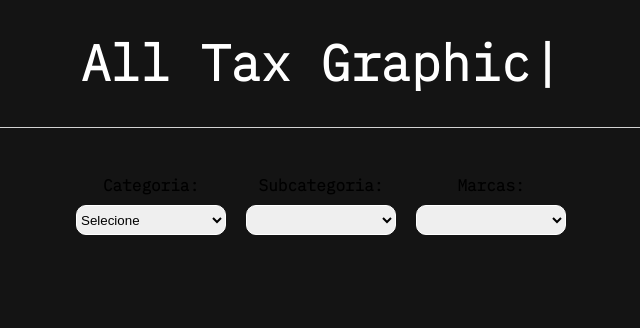
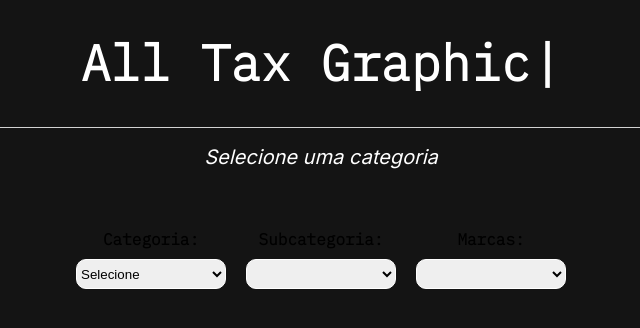
Before and after one commit to CarlosRidolfi/alltax-graphic, a Next.js app: page / in a window 1280 px wide. Shown: the top 328 px of the page, without its empty margins (319-959 px from the left). Built offline with nearby package versions, Linux system fonts and the light colour scheme.

Commit message:
Last Changes

```diff
--- a/src/app/components/select/select.jsx
+++ b/src/app/components/select/select.jsx
@@ -1,6 +1,6 @@
 import React, { useCallback } from 'react'
 import json from '../../json/products.json'
-import { PersonalizedSelect, SelectContainer, SelectTitle, SelectWrapper } from './style'
+import { InstructionWrapper, PersonalizedSelect, SelectContainer, SelectTitle, SelectWrapper } from './style'
 import Graphic from '../graphic/graphic';
 
 export default function Select() {
@@ -11,6 +11,7 @@ export default function Select() {
     const [subCategoriaSelecionada, setSubCategoriaSelecionada] = React.useState();
     const [marcaSelecionada, setMarcaSelecionada] = React.useState();
     const [vendas, setVendas] = React.useState([]);
+    const [instruction, setInstruction] = React.useState("Selecione uma categoria");
 
     React.useEffect(() => {
         setCategorias(json.categorias)
@@ -46,6 +47,13 @@ export default function Select() {
 
     return (
         <>
+            <InstructionWrapper>
+                {
+                    marcaSelecionada ?
+                        null
+                        :
+                        <i>{instruction}</i>
+                }
                 <SelectWrapper>
                     <SelectContainer>
                         <SelectTitle>Categoria:</SelectTitle>
@@ -81,6 +89,7 @@ export default function Select() {
                         </PersonalizedSelect>
                     </SelectContainer>
                 </SelectWrapper>
+            </InstructionWrapper>
             {(typeof window !== 'undefined') &&
                 <Graphic vendas={vendas} product={categoriaSelecionada?.nome} />
             }
--- a/src/app/components/select/style.jsx
+++ b/src/app/components/select/style.jsx
@@ -1,4 +1,18 @@
 import styled from "styled-components";
+
+export const InstructionWrapper = styled.div`
+    display: flex;
+    flex-direction: column;
+    row-gap: 10px;
+    justify-content: center;
+    align-items: center;
+
+    i {
+        color: white;
+        font-size: 20px;
+        margin-top: 20px;
+    }
+`
 
 export const SelectWrapper = styled.div`
     display: flex;
```
Lines whose indentation alone changed are shown as unchanged.
